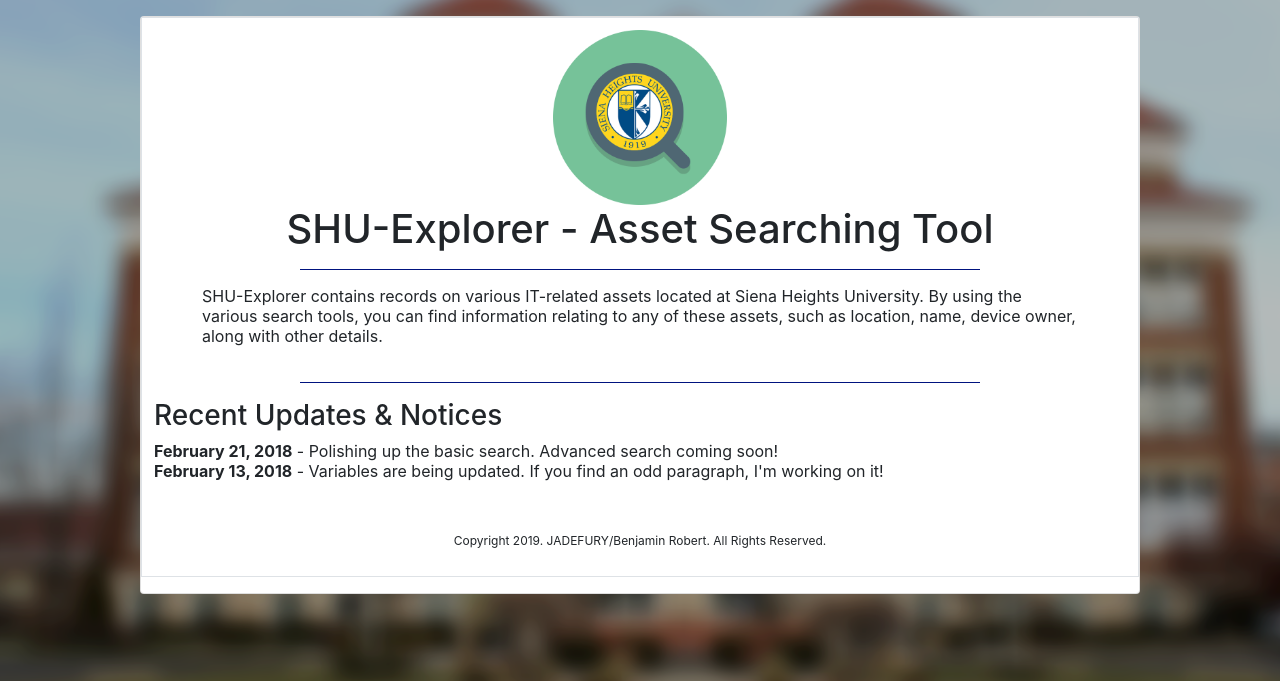
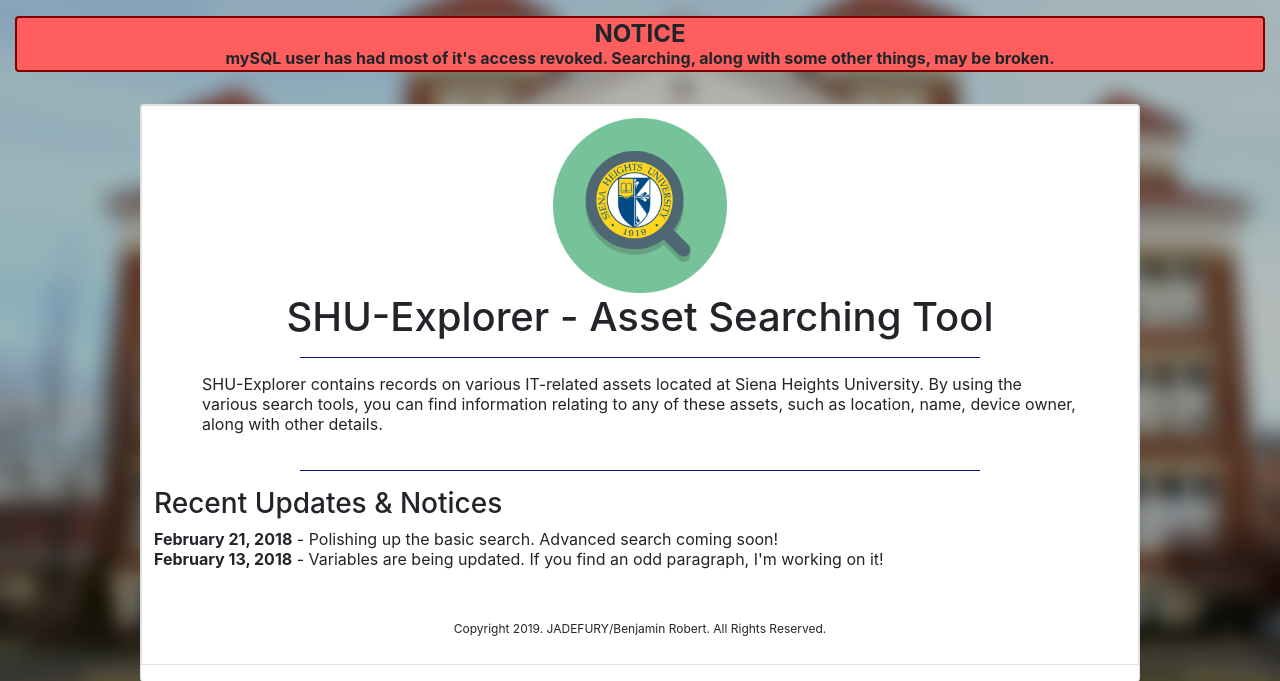
Before and after one commit to applessmillion/JadExplorer, a PHP site: page /index.php in a window 1280 px wide. Shown: the part 62-743 px from the top of the page. Run offline with PHP 8.4, Linux system fonts and the light colour scheme.

Commit message:
Fixed alerts
Since moving to the new file, alerts broke. Fixed the vars located in the alert widget.

```diff
--- a/web/vars.php
+++ b/web/vars.php
@@ -26,7 +26,7 @@ include_once 'vars_alert.php';
 	$webpage_border_color = "#00137F"; 									//line break color
 	$webpage_border_length = "65%";	   									//line break width
 	$webpage_device_iframe_height = 370;								//iframe height. Used on search for iteminfo.php
-	$webpage_maincontent_css = "max-width:1300px";						//100% size for alert, 80% of main content max size.
+	$webpage_maincontent_css = "max-width:1300px;";						//100% size for alert, 80% of main content max size.
 	$webpage_table_text_labelcolor = "blue";
 	$webpage_head_image_css = 'width="18%" style="min-width:156px;max-width:256px;"';
 	$table_tagcol_text_size = 20;
@@ -188,9 +188,9 @@ $advsearch_desc
 
 ### For alerts at the top of the page
 	$widget_webpage_alert = '
-		<div class="card" style="background-color:$webpage_alert_bg_color;border:4px solid $webpage_alert_border_color.">
-			<b class="mt-1" style="text-center;font-size:24px;">$alert_title</b>
-			<b class="my-1" "style="font-size:16px;">$alert_text</b>
+		<div class="card" style="background-color:'.$webpage_alert_bg_color.';border:2px solid '.$webpage_alert_border_color.'">
+			<b class="mt-1" style="text-center;font-size:24px;">'.$alert_title.'</b>
+			<b class="my-1" "style="font-size:16px;">'.$alert_text.'</b>
 		</div>
 		</br></br>';
 
--- a/web/vars_alert.php
+++ b/web/vars_alert.php
@@ -5,7 +5,7 @@
 ### Alert text variables.
 # Just define a value for alert_text and the alert will display.
 	$alert_title = "NOTICE";
-	$alert_text = "";
+	$alert_text = "mySQL user has had most of it's access revoked. Searching, along with some other things, may be broken.";
 
 ## Alert box customization. Colors yay!
 	$webpage_alert_border_color = "#7F0000";							//Alert border color. Prefer a darker color than the bg
```
